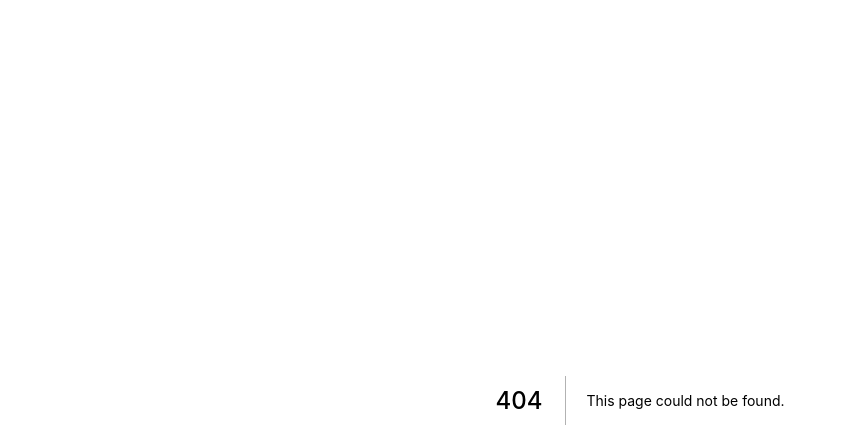
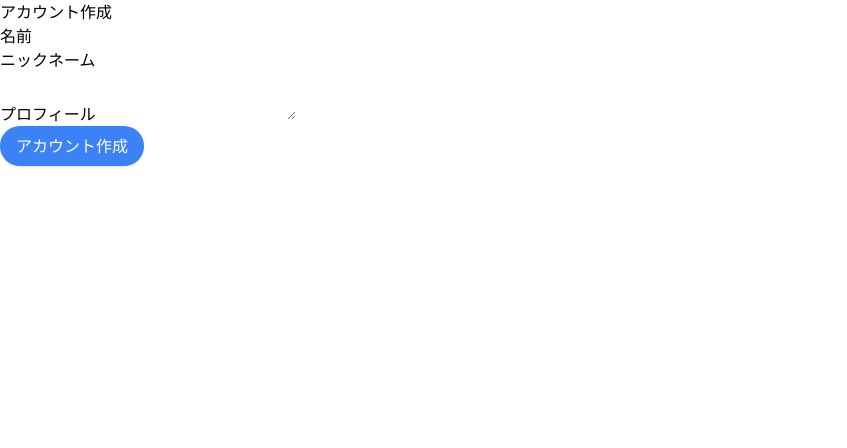
Before and after one commit to kodaishiotsuki/next-algolia, a Next.js app: page /create-account in a window 1280 px wide. Before the commit this address had no page. Shown: the top 448 px of the page, without its empty margins (0-847 px from the left). Built offline with nearby package versions, Linux system fonts and the light colour scheme.

Commit message:
アカウント作成

```diff
--- a/package.json
+++ b/package.json
@@ -13,7 +13,8 @@
     "firebase-admin": "^11.0.1",
     "next": "12.2.3",
     "react": "18.2.0",
-    "react-dom": "18.2.0"
+    "react-dom": "18.2.0",
+    "react-hook-form": "^7.34.0"
   },
   "devDependencies": {
     "@types/node": "18.6.3",
--- /dev/null
+++ b/pages/create-account.tsx
@@ -0,0 +1,29 @@
+import React from "react";
+import Button from "../components/button";
+
+const CreateAccount = () => {
+  return (
+    <div>
+      <h1>アカウント作成</h1>
+
+      <div>
+        <label htmlFor="name">名前</label>
+        <input type="text" name="name" id="name" />
+      </div>
+
+      <div>
+        <label htmlFor="nickname">ニックネーム</label>
+        <input type="text" name="nickname" id="nickname" />
+      </div>
+
+      <div>
+        <label htmlFor="profile">プロフィール</label>
+        <textarea name="profile" id="profile" />
+      </div>
+
+      <Button>アカウント作成</Button>
+    </div>
+  );
+};
+
+export default CreateAccount;
```
Also changed, not shown: 2 other files (tests, documents, lock files or other folders).
